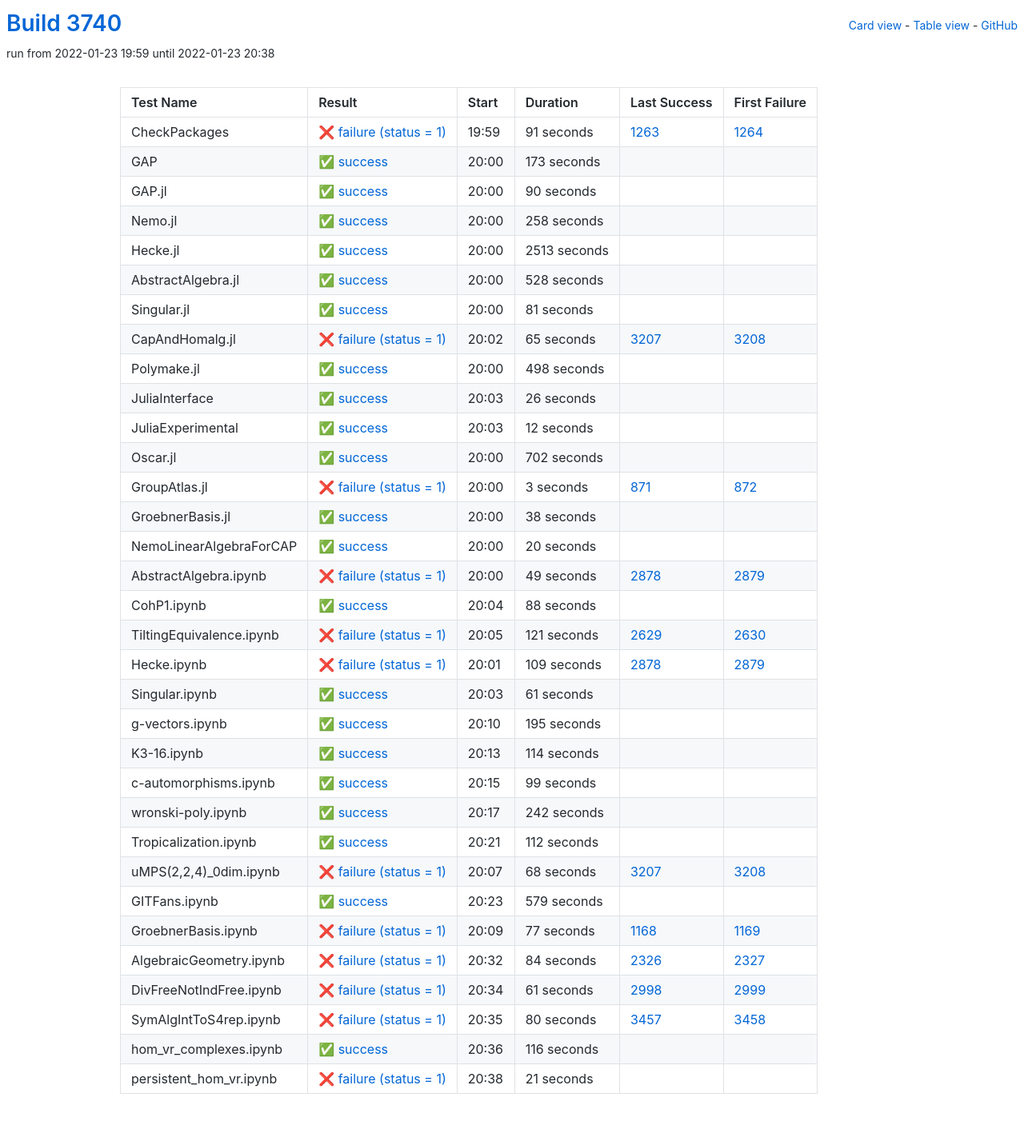
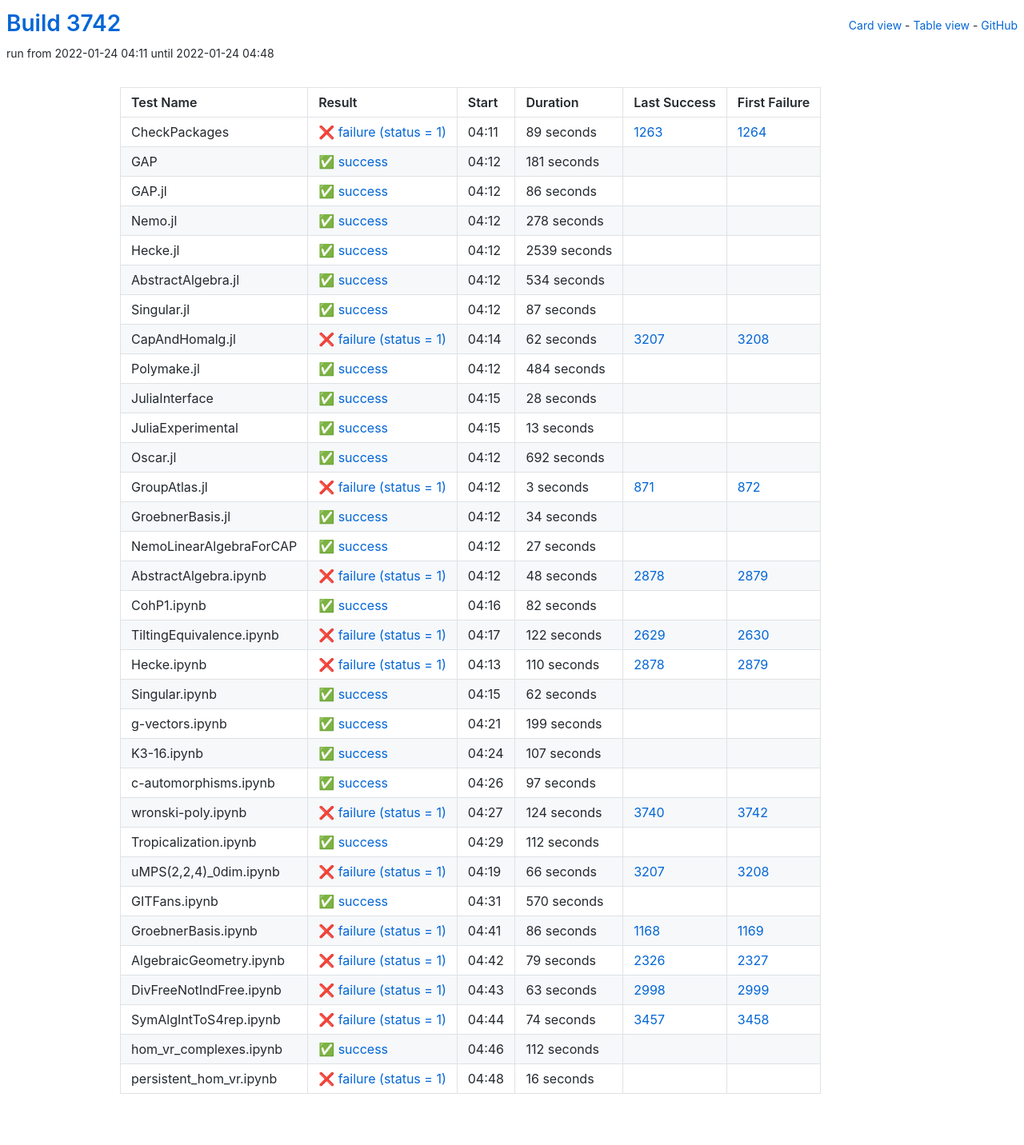
Before and after one commit to oscar-system/oscar-ci-status-stable, a Jekyll site: the page built from table.html, in a window 1280 px wide. Shown: the whole page at 80% size. Built offline with Jekyll 4.4.1, drawn with Linux system fonts in a browser that asks for light colours.

Commit message:
Build #3742

```diff
--- a/_data/ci.yml
+++ b/_data/ci.yml
@@ -1,6 +1,6 @@
 ---
-build: 3740
-build_url: https://oscarci.mathematik.uni-kl.de/job/oscar-stable/3740/
+build: 3742
+build_url: https://oscarci.mathematik.uni-kl.de/job/oscar-stable/3742/
 job: oscar-stable
 organization: oscar-system
 repo: oscar-ci-status-stable
@@ -8,152 +8,152 @@ repourl: https://github.com/oscar-system/oscar-ci-status-stable
 tests:
 - name: CheckPackages
   id: checkpackages
-  log: https://oscarci.mathematik.uni-kl.de/job/oscar-stable/3740/artifact/logs/build-3740/CheckPackages.log
-  start: 2022-01-23 19:59
+  log: https://oscarci.mathematik.uni-kl.de/job/oscar-stable/3742/artifact/logs/build-3742/CheckPackages.log
+  start: 2022-01-24 04:11
   success: false
   exitcode: 1
   status: failure
-  duration: 91
+  duration: 89
   last_success: 1263
   last_success_url: https://oscarci.mathematik.uni-kl.de/job/oscar-stable/1263/
   first_failure: 1264
   first_failure_url: https://oscarci.mathematik.uni-kl.de/job/oscar-stable/1264/
 - name: GAP
   id: gap
-  log: https://oscarci.mathematik.uni-kl.de/job/oscar-stable/3740/artifact/logs/build-3740/GAP.log
-  start: 2022-01-23 20:00
+  log: https://oscarci.mathematik.uni-kl.de/job/oscar-stable/3742/artifact/logs/build-3742/GAP.log
+  start: 2022-01-24 04:12
   success: true
   exitcode: 0
   status: success
-  duration: 173
+  duration: 181
   last_success: false
   last_success_url:
   first_failure: false
   first_failure_url:
 - name: GAP.jl
   id: gap-jl
-  log: https://oscarci.mathematik.uni-kl.de/job/oscar-stable/3740/artifact/logs/build-3740/GAP.jl.log
-  start: 2022-01-23 20:00
+  log: https://oscarci.mathematik.uni-kl.de/job/oscar-stable/3742/artifact/logs/build-3742/GAP.jl.log
+  start: 2022-01-24 04:12
   success: true
   exitcode: 0
   status: success
-  duration: 90
+  duration: 86
   last_success: false
   last_success_url:
   first_failure: false
   first_failure_url:
 - name: Nemo.jl
   id: nemo-jl
-  log: https://oscarci.mathematik.uni-kl.de/job/oscar-stable/3740/artifact/logs/build-3740/Nemo.jl.log
-  start: 2022-01-23 20:00
+  log: https://oscarci.mathematik.uni-kl.de/job/oscar-stable/3742/artifact/logs/build-3742/Nemo.jl.log
+  start: 2022-01-24 04:12
   success: true
   exitcode: 0
   status: success
-  duration: 258
+  duration: 278
   last_success: false
   last_success_url:
   first_failure: false
   first_failure_url:
 - name: Hecke.jl
   id: hecke-jl
-  log: https://oscarci.mathematik.uni-kl.de/job/oscar-stable/3740/artifact/logs/build-3740/Hecke.jl.log
-  start: 2022-01-23 20:00
+  log: https://oscarci.mathematik.uni-kl.de/job/oscar-stable/3742/artifact/logs/build-3742/Hecke.jl.log
+  start: 2022-01-24 04:12
   success: true
   exitcode: 0
   status: success
-  duration: 2513
+  duration: 2539
   last_success: false
   last_success_url:
   first_failure: false
   first_failure_url:
 - name: AbstractAlgebra.jl
   id: abstractalgebra-jl
-  log: https://oscarci.mathematik.uni-kl.de/job/oscar-stable/3740/artifact/logs/build-3740/AbstractAlgebra.jl.log
-  start: 2022-01-23 20:00
+  log: https://oscarci.mathematik.uni-kl.de/job/oscar-stable/3742/artifact/logs/build-3742/AbstractAlgebra.jl.log
+  start: 2022-01-24 04:12
   success: true
   exitcode: 0
   status: success
-  duration: 528
+  duration: 534
   last_success: false
   last_success_url:
   first_failure: false
   first_failure_url:
 - name: Singular.jl
   id: singular-jl
-  log: https://oscarci.mathematik.uni-kl.de/job/oscar-stable/3740/artifact/logs/build-3740/Singular.jl.log
-  start: 2022-01-23 20:00
+  log: https://oscarci.mathematik.uni-kl.de/job/oscar-stable/3742/artifact/logs/build-3742/Singular.jl.log
+  start: 2022-01-24 04:12
   success: true
   exitcode: 0
   status: success
-  duration: 81
+  duration: 87
   last_success: false
   last_success_url:
   first_failure: false
   first_failure_url:
 - name: CapAndHomalg.jl
   id: capandhomalg-jl
-  log: https://oscarci.mathematik.uni-kl.de/job/oscar-stable/3740/artifact/logs/build-3740/CapAndHomalg.jl.log
-  start: 2022-01-23 20:02
+  log: https://oscarci.mathematik.uni-kl.de/job/oscar-stable/3742/artifact/logs/build-3742/CapAndHomalg.jl.log
+  start: 2022-01-24 04:14
   success: false
   exitcode: 1
   status: failure
-  duration: 65
+  duration: 62
   last_success: 3207
   last_success_url: https://oscarci.mathematik.uni-kl.de/job/oscar-stable/3207/
   first_failure: 3208
   first_failure_url: https://oscarci.mathematik.uni-kl.de/job/oscar-stable/3208/
 - name: Polymake.jl
   id: polymake-jl
-  log: https://oscarci.mathematik.uni-kl.de/job/oscar-stable/3740/artifact/logs/build-3740/Polymake.jl.log
-  start: 2022-01-23 20:00
+  log: https://oscarci.mathematik.uni-kl.de/job/oscar-stable/3742/artifact/logs/build-3742/Polymake.jl.log
+  start: 2022-01-24 04:12
   success: true
   exitcode: 0
   status: success
-  duration: 498
+  duration: 484
   last_success: false
   last_success_url:
   first_failure: false
   first_failure_url:
 - name: JuliaInterface
   id: juliainterface
-  log: https://oscarci.mathematik.uni-kl.de/job/oscar-stable/3740/artifact/logs/build-3740/JuliaInterface.log
-  start: 2022-01-23 20:03
+  log: https://oscarci.mathematik.uni-kl.de/job/oscar-stable/3742/artifact/logs/build-3742/JuliaInterface.log
+  start: 2022-01-24 04:15
   success: true
   exitcode: 0
   status: success
-  duration: 26
+  duration: 28
   last_success: false
   last_success_url:
   first_failure: false
   first_failure_url:
 - name: JuliaExperimental
   id: juliaexperimental
-  log: https://oscarci.mathematik.uni-kl.de/job/oscar-stable/3740/artifact/logs/build-3740/JuliaExperimental.log
-  start: 2022-01-23 20:03
+  log: https://oscarci.mathematik.uni-kl.de/job/oscar-stable/3742/artifact/logs/build-3742/JuliaExperimental.log
+  start: 2022-01-24 04:15
   success: true
   exitcode: 0
   status: success
-  duration: 12
+  duration: 13
   last_success: false
   last_success_url:
   first_failure: false
   first_failure_url:
 - name: Oscar.jl
   id: oscar-jl
-  log: https://oscarci.mathematik.uni-kl.de/job/oscar-stable/3740/artifact/logs/build-3740/Oscar.jl.log
-  start: 2022-01-23 20:00
+  log: https://oscarci.mathematik.uni-kl.de/job/oscar-stable/3742/artifact/logs/build-3742/Oscar.jl.log
+  start: 2022-01-24 04:12
   success: true
   exitcode: 0
   status: success
-  duration: 702
+  duration: 692
   last_success: false
   last_success_url:
   first_failure: false
   first_failure_url:
 - name: GroupAtlas.jl
   id: groupatlas-jl
-  log: https://oscarci.mathematik.uni-kl.de/job/oscar-stable/3740/artifact/logs/build-3740/GroupAtlas.jl.log
-  start: 2022-01-23 20:00
+  log: https://oscarci.mathematik.uni-kl.de/job/oscar-stable/3742/artifact/logs/build-3742/GroupAtlas.jl.log
+  start: 2022-01-24 04:12
   success: false
   exitcode: 1
   status: failure
@@ -164,140 +164,140 @@ tests:
   first_failure_url: https://oscarci.mathematik.uni-kl.de/job/oscar-stable/872/
 - name: GroebnerBasis.jl
   id: groebnerbasis-jl
-  log: https://oscarci.mathematik.uni-kl.de/job/oscar-stable/3740/artifact/logs/build-3740/GroebnerBasis.jl.log
-  start: 2022-01-23 20:00
+  log: https://oscarci.mathematik.uni-kl.de/job/oscar-stable/3742/artifact/logs/build-3742/GroebnerBasis.jl.log
+  start: 2022-01-24 04:12
   success: true
   exitcode: 0
   status: success
-  duration: 38
+  duration: 34
   last_success: false
   last_success_url:
   first_failure: false
   first_failure_url:
 - name: NemoLinearAlgebraForCAP
   id: nemolinearalgebraforcap
-  log: https://oscarci.mathematik.uni-kl.de/job/oscar-stable/3740/artifact/logs/build-3740/NemoLinearAlgebraForCAP.log
-  start: 2022-01-23 20:00
+  log: https://oscarci.mathematik.uni-kl.de/job/oscar-stable/3742/artifact/logs/build-3742/NemoLinearAlgebraForCAP.log
+  start: 2022-01-24 04:12
   success: true
   exitcode: 0
   status: success
-  duration: 20
+  duration: 27
   last_success: false
   last_success_url:
   first_failure: false
   first_failure_url:
 - name: AbstractAlgebra.ipynb
   id: abstractalgebra-ipynb
-  log: https://oscarci.mathematik.uni-kl.de/job/oscar-stable/3740/artifact/logs/build-3740/AbstractAlgebra.ipynb.log
-  start: 2022-01-23 20:00
+  log: https://oscarci.mathematik.uni-kl.de/job/oscar-stable/3742/artifact/logs/build-3742/AbstractAlgebra.ipynb.log
+  start: 2022-01-24 04:12
   success: false
   exitcode: 1
   status: failure
-  duration: 49
+  duration: 48
   last_success: 2878
   last_success_url: https://oscarci.mathematik.uni-kl.de/job/oscar-stable/2878/
   first_failure: 2879
   first_failure_url: https://oscarci.mathematik.uni-kl.de/job/oscar-stable/2879/
 - name: CohP1.ipynb
   id: cohp1-ipynb
-  log: https://oscarci.mathematik.uni-kl.de/job/oscar-stable/3740/artifact/logs/build-3740/CohP1.ipynb.log
-  start: 2022-01-23 20:04
+  log: https://oscarci.mathematik.uni-kl.de/job/oscar-stable/3742/artifact/logs/build-3742/CohP1.ipynb.log
+  start: 2022-01-24 04:16
   success: true
   exitcode: 0
   status: success
-  duration: 88
+  duration: 82
   last_success: false
   last_success_url:
   first_failure: false
   first_failure_url:
 - name: TiltingEquivalence.ipynb
   id: tiltingequivalence-ipynb
-  log: https://oscarci.mathematik.uni-kl.de/job/oscar-stable/3740/artifact/logs/build-3740/TiltingEquivalence.ipynb.log
-  start: 2022-01-23 20:05
+  log: https://oscarci.mathematik.uni-kl.de/job/oscar-stable/3742/artifact/logs/build-3742/TiltingEquivalence.ipynb.log
+  start: 2022-01-24 04:17
   success: false
   exitcode: 1
   status: failure
-  duration: 121
+  duration: 122
   last_success: 2629
   last_success_url: https://oscarci.mathematik.uni-kl.de/job/oscar-stable/2629/
   first_failure: 2630
   first_failure_url: https://oscarci.mathematik.uni-kl.de/job/oscar-stable/2630/
 - name: Hecke.ipynb
   id: hecke-ipynb
-  log: https://oscarci.mathematik.uni-kl.de/job/oscar-stable/3740/artifact/logs/build-3740/Hecke.ipynb.log
-  start: 2022-01-23 20:01
+  log: https://oscarci.mathematik.uni-kl.de/job/oscar-stable/3742/artifact/logs/build-3742/Hecke.ipynb.log
+  start: 2022-01-24 04:13
   success: false
   exitcode: 1
   status: failure
-  duration: 109
+  duration: 110
   last_success: 2878
   last_success_url: https://oscarci.mathematik.uni-kl.de/job/oscar-stable/2878/
   first_failure: 2879
   first_failure_url: https://oscarci.mathematik.uni-kl.de/job/oscar-stable/2879/
 - name: Singular.ipynb
   id: singular-ipynb
-  log: https://oscarci.mathematik.uni-kl.de/job/oscar-stable/3740/artifact/logs/build-3740/Singular.ipynb.log
-  start: 2022-01-23 20:03
+  log: https://oscarci.mathematik.uni-kl.de/job/oscar-stable/3742/artifact/logs/build-3742/Singular.ipynb.log
+  start: 2022-01-24 04:15
   success: true
   exitcode: 0
   status: success
-  duration: 61
+  duration: 62
   last_success: false
   last_success_url:
   first_failure: false
   first_failure_url:
 - name: g-vectors.ipynb
   id: g-vectors-ipynb
-  log: https://oscarci.mathematik.uni-kl.de/job/oscar-stable/3740/artifact/logs/build-3740/g-vectors.ipynb.log
-  start: 2022-01-23 20:10
+  log: https://oscarci.mathematik.uni-kl.de/job/oscar-stable/3742/artifact/logs/build-3742/g-vectors.ipynb.log
+  start: 2022-01-24 04:21
   success: true
   exitcode: 0
   status: success
-  duration: 195
+  duration: 199
   last_success: false
   last_success_url:
   first_failure: false
   first_failure_url:
 - name: K3-16.ipynb
   id: k3-16-ipynb
-  log: https://oscarci.mathematik.uni-kl.de/job/oscar-stable/3740/artifact/logs/build-3740/K3-16.ipynb.log
-  start: 2022-01-23 20:13
+  log: https://oscarci.mathematik.uni-kl.de/job/oscar-stable/3742/artifact/logs/build-3742/K3-16.ipynb.log
+  start: 2022-01-24 04:24
   success: true
   exitcode: 0
   status: success
-  duration: 114
+  duration: 107
   last_success: false
   last_success_url:
   first_failure: false
   first_failure_url:
 - name: c-automorphisms.ipynb
   id: c-automorphisms-ipynb
-  log: https://oscarci.mathematik.uni-kl.de/job/oscar-stable/3740/artifact/logs/build-3740/c-automorphisms.ipynb.log
-  start: 2022-01-23 20:15
+  log: https://oscarci.mathematik.uni-kl.de/job/oscar-stable/3742/artifact/logs/build-3742/c-automorphisms.ipynb.log
+  start: 2022-01-24 04:26
   success: true
   exitcode: 0
   status: success
-  duration: 99
+  duration: 97
   last_success: false
   last_success_url:
   first_failure: false
   first_failure_url:
 - name: wronski-poly.ipynb
   id: wronski-poly-ipynb
-  log: https://oscarci.mathematik.uni-kl.de/job/oscar-stable/3740/artifact/logs/build-3740/wronski-poly.ipynb.log
-  start: 2022-01-23 20:17
-  success: true
-  exitcode: 0
-  status: success
-  duration: 242
-  last_success: false
-  last_success_url:
-  first_failure: false
-  first_failure_url:
+  log: https://oscarci.mathematik.uni-kl.de/job/oscar-stable/3742/artifact/logs/build-3742/wronski-poly.ipynb.log
+  start: 2022-01-24 04:27
+  success: false
+  exitcode: 1
+  status: failure
+  duration: 124
+  last_success: 3740
+  last_success_url: https://oscarci.mathematik.uni-kl.de/job/oscar-stable/3740/
+  first_failure: 3742
+  first_failure_url: https://oscarci.mathematik.uni-kl.de/job/oscar-stable/3742/
 - name: Tropicalization.ipynb
   id: tropicalization-ipynb
-  log: https://oscarci.mathematik.uni-kl.de/job/oscar-stable/3740/artifact/logs/build-3740/Tropicalization.ipynb.log
-  start: 2022-01-23 20:21
+  log: https://oscarci.mathematik.uni-kl.de/job/oscar-stable/3742/artifact/logs/build-3742/Tropicalization.ipynb.log
+  start: 2022-01-24 04:29
   success: true
   exitcode: 0
   status: success
@@ -308,96 +308,96 @@ tests:
   first_failure_url:
 - name: uMPS(2,2,4)_0dim.ipynb
   id: umps-2-2-4-0dim-ipynb
-  log: https://oscarci.mathematik.uni-kl.de/job/oscar-stable/3740/artifact/logs/build-3740/uMPS-2-2-4-_0dim.ipynb.log
-  start: 2022-01-23 20:07
+  log: https://oscarci.mathematik.uni-kl.de/job/oscar-stable/3742/artifact/logs/build-3742/uMPS-2-2-4-_0dim.ipynb.log
+  start: 2022-01-24 04:19
   success: false
   exitcode: 1
   status: failure
-  duration: 68
+  duration: 66
   last_success: 3207
   last_success_url: https://oscarci.mathematik.uni-kl.de/job/oscar-stable/3207/
   first_failure: 3208
   first_failure_url: https://oscarci.mathematik.uni-kl.de/job/oscar-stable/3208/
 - name: GITFans.ipynb
   id: gitfans-ipynb
-  log: https://oscarci.mathematik.uni-kl.de/job/oscar-stable/3740/artifact/logs/build-3740/GITFans.ipynb.log
-  start: 2022-01-23 20:23
+  log: https://oscarci.mathematik.uni-kl.de/job/oscar-stable/3742/artifact/logs/build-3742/GITFans.ipynb.log
+  start: 2022-01-24 04:31
   success: true
   exitcode: 0
   status: success
-  duration: 579
+  duration: 570
   last_success: false
   last_success_url:
   first_failure: false
   first_failure_url:
 - name: GroebnerBasis.ipynb
   id: groebnerbasis-ipynb
-  log: https://oscarci.mathematik.uni-kl.de/job/oscar-stable/3740/artifact/logs/build-3740/GroebnerBasis.ipynb.log
-  start: 2022-01-23 20:09
+  log: https://oscarci.mathematik.uni-kl.de/job/oscar-stable/3742/artifact/logs/build-3742/GroebnerBasis.ipynb.log
+  start: 2022-01-24 04:41
   success: false
   exitcode: 1
   status: failure
-  duration: 77
+  duration: 86
   last_success: 1168
   last_success_url: https://oscarci.mathematik.uni-kl.de/job/oscar-stable/1168/
   first_failure: 1169
   first_failure_url: https://oscarci.mathematik.uni-kl.de/job/oscar-stable/1169/
 - name: AlgebraicGeometry.ipynb
   id: algebraicgeometry-ipynb
-  log: https://oscarci.mathematik.uni-kl.de/job/oscar-stable/3740/artifact/logs/build-3740/AlgebraicGeometry.ipynb.log
-  start: 2022-01-23 20:32
+  log: https://oscarci.mathematik.uni-kl.de/job/oscar-stable/3742/artifact/logs/build-3742/AlgebraicGeometry.ipynb.log
+  start: 2022-01-24 04:42
   success: false
   exitcode: 1
   status: failure
-  duration: 84
+  duration: 79
   last_success: 2326
   last_success_url: https://oscarci.mathematik.uni-kl.de/job/oscar-stable/2326/
   first_failure: 2327
   first_failure_url: https://oscarci.mathematik.uni-kl.de/job/oscar-stable/2327/
 - name: DivFreeNotIndFree.ipynb
   id: divfreenotindfree-ipynb
-  log: https://oscarci.mathematik.uni-kl.de/job/oscar-stable/3740/artifact/logs/build-3740/DivFreeNotIndFree.ipynb.log
-  start: 2022-01-23 20:34
+  log: https://oscarci.mathematik.uni-kl.de/job/oscar-stable/3742/artifact/logs/build-3742/DivFreeNotIndFree.ipynb.log
+  start: 2022-01-24 04:43
   success: false
   exitcode: 1
   status: failure
-  duration: 61
+  duration: 63
   last_success: 2998
   last_success_url: https://oscarci.mathematik.uni-kl.de/job/oscar-stable/2998/
   first_failure: 2999
   first_failure_url: https://oscarci.mathematik.uni-kl.de/job/oscar-stable/2999/
 - name: SymAlgIntToS4rep.ipynb
   id: symalginttos4rep-ipynb
-  log: https://oscarci.mathematik.uni-kl.de/job/oscar-stable/3740/artifact/logs/build-3740/SymAlgIntToS4rep.ipynb.log
-  start: 2022-01-23 20:35
+  log: https://oscarci.mathematik.uni-kl.de/job/oscar-stable/3742/artifact/logs/build-3742/SymAlgIntToS4rep.ipynb.log
+  start: 2022-01-24 04:44
   success: false
   exitcode: 1
   status: failure
-  duration: 80
+  duration: 74
   last_success: 3457
   last_success_url: https://oscarci.mathematik.uni-kl.de/job/oscar-stable/3457/
   first_failure: 3458
   first_failure_url: https://oscarci.mathematik.uni-kl.de/job/oscar-stable/3458/
 - name: hom_vr_complexes.ipynb
   id: hom-vr-complexes-ipynb
-  log: https://oscarci.mathematik.uni-kl.de/job/oscar-stable/3740/artifact/logs/build-3740/hom_vr_complexes.ipynb.log
-  start: 2022-01-23 20:36
+  log: https://oscarci.mathematik.uni-kl.de/job/oscar-stable/3742/artifact/logs/build-3742/hom_vr_complexes.ipynb.log
+  start: 2022-01-24 04:46
   success: true
   exitcode: 0
   status: success
-  duration: 116
+  duration: 112
   last_success: false
   last_success_url:
   first_failure: false
   first_failure_url:
 - name: persistent_hom_vr.ipynb
   id: persistent-hom-vr-ipynb
-  log: https://oscarci.mathematik.uni-kl.de/job/oscar-stable/3740/artifact/logs/build-3740/persistent_hom_vr.ipynb.log
-  start: 2022-01-23 20:38
+  log: https://oscarci.mathematik.uni-kl.de/job/oscar-stable/3742/artifact/logs/build-3742/persistent_hom_vr.ipynb.log
+  start: 2022-01-24 04:48
   success: false
   exitcode: 1
   status: failure
-  duration: 21
+  duration: 16
   last_success: false
   last_success_url:
   first_failure: false
```
Also changed, not shown: README.md.
